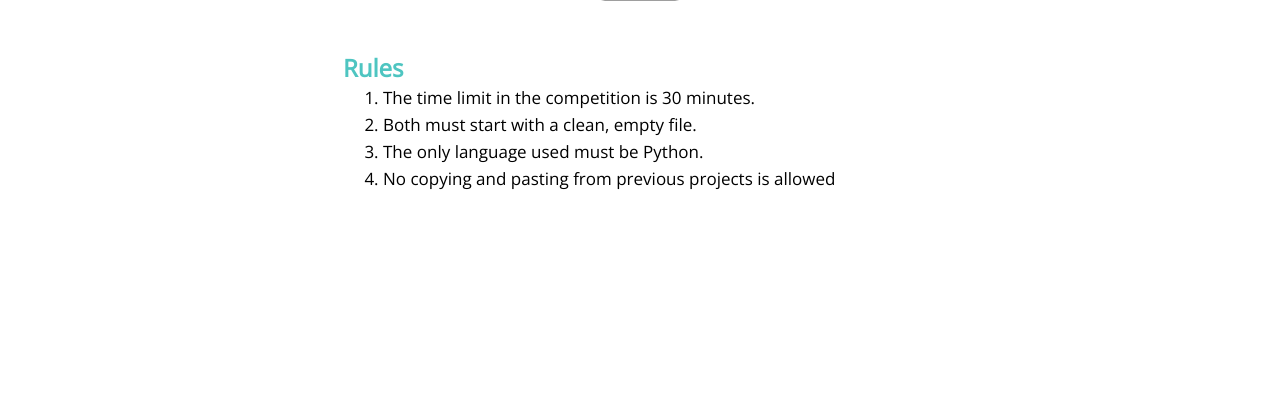
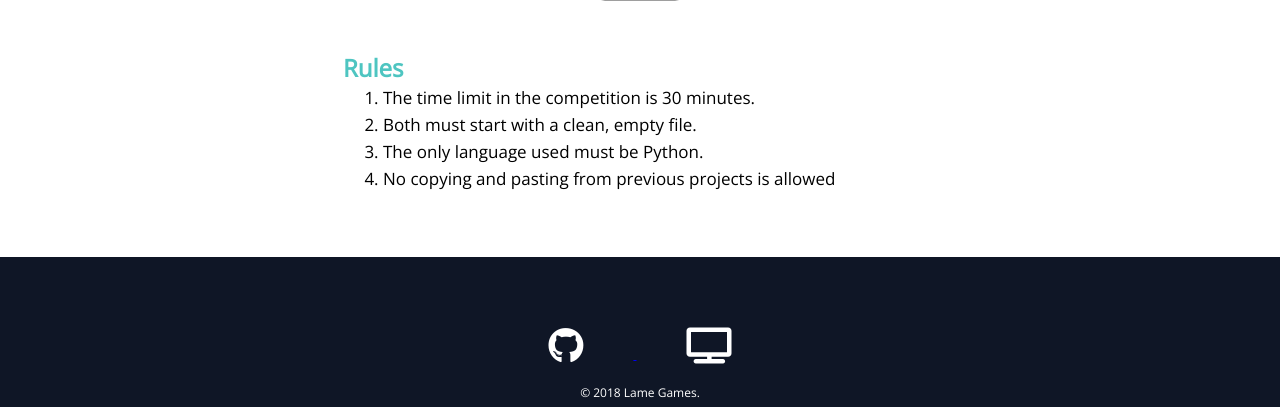
Before and after one commit to Leymabeans/lame-games, a PHP site: page /CONTENT/home.html in a window 1280 px wide. Shown: the part 1933-2340 px from the top of the page. Before the commit the page ends 2123 px from the top, so only its background shows below. Run offline with PHP 8.4, Linux system fonts and the light colour scheme; grey boxes are pictures that could not be loaded.

Commit message:
Added footer

```diff
--- a/CONTENT/home.html
+++ b/CONTENT/home.html
@@ -8,6 +8,7 @@
     <link href="https://fonts.googleapis.com/css?family=Open+Sans" rel="stylesheet">
     <link rel="shortcut icon" href="../MISC/LGLogo.ico">
     <link href="../STYLE/homeStyle.css" rel="stylesheet" type="text/css">
+    <link rel="stylesheet" href="https://use.fontawesome.com/releases/v5.7.2/css/all.css" integrity="sha384-fnmOCqbTlWIlj8LyTjo7mOUStjsKC4pOpQbqyi7RrhN7udi9RwhKkMHpvLbHG9Sr" crossorigin="anonymous">
   </head>
 
 
@@ -76,5 +77,20 @@
         </ol>
       </div>
     </div>
+
+<!--Footer========================================================-->
+    <footer>
+      <br><br><br>
+      <a href="https://github.com/nathanleysgit" target="_blank">
+        <i class="fab fa-github fa-3x"></i>
+      </a>
+
+      <a href="https://www.youtube.com" target="_blank">
+        <i class=" free fas fa-tv fa-3x" style="color: #ffffff"></i>
+      </a>
+
+      <br>
+      <span> 2018 Lame Games.</span>
+    </footer>
   </body>
 </html>
--- a/STYLE/homeStyle.css
+++ b/STYLE/homeStyle.css
@@ -1,3 +1,4 @@
+/*Changed default styling====================*/
 * {
   box-sizing: border-box;
   margin: 0px;
@@ -9,6 +10,11 @@
   display: none;
 }
 
+
+
+
+
+/*Header=====================================*/
 #logo {
   display: block;
   width: 90px;
@@ -16,7 +22,6 @@
   border-radius: 10px;
   margin: 50px auto;
 }
-
 
 nav {
   display: flex;
@@ -47,6 +52,10 @@ nav > a {
   background-color: #E5E338;
 }
 
+
+
+
+/*Parallax scrolling image====================*/
 .parrallax {
   background-image: url("../MISC/parrallax.jpg");
   background-color: #18121E;
@@ -75,6 +84,10 @@ nav > a {
   margin: 50px auto;
 }
 
+
+
+
+/*Content=========================================*/
 h2 {
   color: #4EC5C1;
   margin-top: 40px;
@@ -99,3 +112,29 @@ ol {
 .none {
   text-indent: none;
 }
+
+
+
+
+
+
+/*Footer=========================================*/
+footer {
+  background-color: #0f1626;
+  color: #ffffff;
+  text-align: center;
+  font-size: 12px;
+  height: 150px;
+}
+
+footer > span:before {
+  content: ' \00A9'
+}
+
+ a > i {
+  margin: 20px 50px;
+}
+
+i.fab {
+  color: #ffffff;
+}
```
